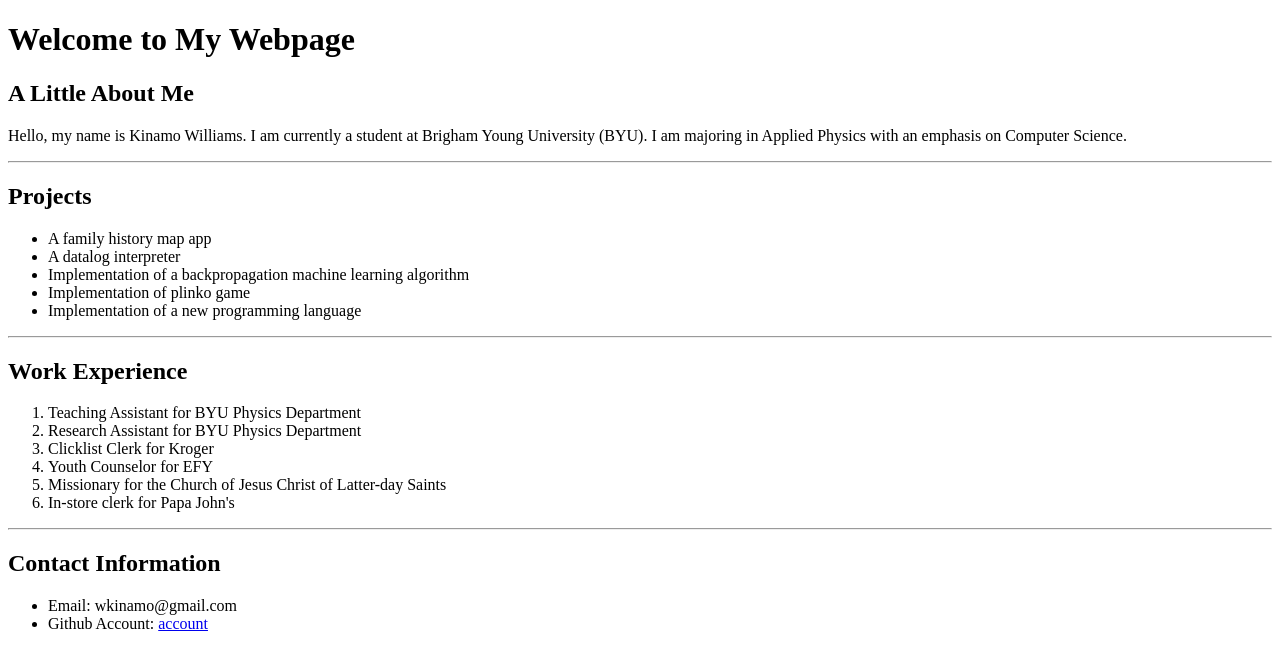
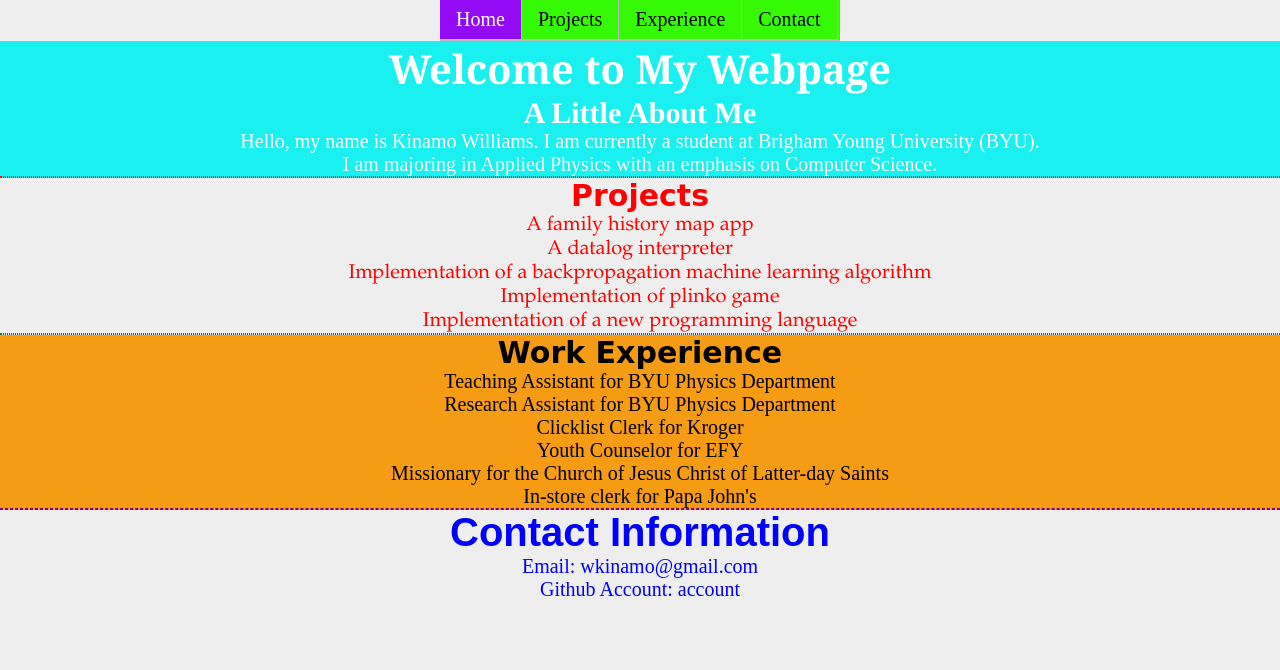
Before and after one commit to jahali25/portfolio, a plain HTML site: page index.html in a window 1280 px wide. Drawn offline with Linux system fonts and the light colour scheme.

Commit message:
Added a css file and a menu to my website

```diff
--- a/index.html
+++ b/index.html
@@ -2,17 +2,32 @@
 <html lang="en">
  <head><meta charset="UTF-8">
    <title>Kinamo's Portfolio</title>
+   <link rel="stylesheet" href="styles.css"/>
  </head>
  <body>
+   <div id="navbar">
+     <ul class="menu">
+       <li><a class="active-page" href="#home">Home</a></li>
+       <li><a href="#Projects">Projects</a></li>
+       <li><a href='#Experience'>Experience</a></li>
+       <li><a href="#Contact">Contact</a></li>
+     </ul>
+   </div>
+
+   <div class="intro">
      <h1>Welcome to My Webpage</h1>
      <h2>A Little About Me</h2>
 
      <p>Hello, my name is Kinamo Williams. I am currently a student at Brigham
-   Young University (BYU). I am majoring in Applied Physics with an emphasis on
+     Young University (BYU).</br> I am majoring in Applied Physics with an emphasis on
      Computer Science.</p>
 
      <hr/>
+   </div>
 
+
+
+   <div class="projects">
      <h2>Projects</h2>
 
      <ul>
@@ -21,11 +36,11 @@
        <li>Implementation of a backpropagation machine learning algorithm</li>
        <li>Implementation of plinko game</li>
        <li>Implementation of a new programming language</li>
+     </ul>
+     <hr/>
+   </div>
 
-   </ul>
-
-   <hr/>
-
+   <div class="experience">
      <h2>Work Experience</h2>
 
      <ol>
@@ -38,9 +53,10 @@
      </ol>
 
      <hr/>
-   <h2>Contact Information</h2>
+   </div>
+   <h2 id='contact'>Contact Information</h2>
 
-   <ul>
+   <ul id='contact-list'>
      <li>Email: wkinamo@gmail.com</li>
      <li>Github Account: <a href='https://github.com/jahali25'>account</a></li>
 
--- /dev/null
+++ b/styles.css
@@ -0,0 +1,130 @@
+* {
+  margin: 0;
+  padding: 0;
+  box-sizing: border-box;
+}
+
+body {
+  font-size: 20px;
+  text-align: center;
+  background-color: #EEEEEE;
+}
+
+.menu {
+  list-style-type: none;
+  margin: 0 auto;
+  padding: 0;
+  /*width: 25%;*/
+  background-color: #36fa05; /*Light green */
+  border-bottom: 1px solid #bbb;
+  /*position: fixed;
+  height: 100%;
+  overflow: auto;*/
+  overflow: hidden;
+}
+#navbar {
+  text-align: center;
+  width: 31.25%;
+  margin: 0 auto;
+  background-color: #36fa05; /*Light green */
+  overflow: hidden;
+}
+.menu ul {
+  overflow: hidden;
+  border-bottom: 1px solid #bbb;
+  position: fixed;
+  top: 0;
+  width: 100%;
+}
+.menu li {
+  float: left;
+  border-right:1px solid #bbb;
+  border-bottom: 1px solid #bbb;
+}
+
+.menu li a {
+  display: block;
+  color: #000;
+  padding: 8px 16px;
+  text-decoration: none;
+}
+
+li a.active-page {
+  background-color: #930af5; /*purple*/
+  color: white;
+}
+
+li a:hover:not(.active-page) {
+  background-color: #AAA;
+  color: white;
+}
+
+
+.intro {
+  clear: both;
+  background-color: #1af0f0;
+  color: #fff;
+}
+p.intro {
+  width: 50% auto;
+  display: inline;
+}
+h1 {
+  font-family: Georgia, serif;
+  font-weight: bold;
+}
+hr {
+  border: 1px dotted red;
+  border-radius: 1px;
+}
+#contact {
+  font-family: fantasy;
+  font-weight: bold;
+  font-size: 2em;
+  padding: 0;
+  margin: 0;
+  color: blue;
+}
+
+#contact-list {
+  font-family: 'Times New Roman', serif;
+  color: blue;
+}
+
+.projects {
+  color: red;
+  font-family: garamond, serif;
+}
+
+.projects hr {
+  border: 1px dotted green;
+}
+
+.projects li {
+  list-style-type: disc;
+}
+
+h2 {
+  font-family: cursive;
+}
+.experience p {
+  font-family: 'Courier New', monospace;
+}
+
+a {
+  text-decoration: none;
+}
+.experience {
+  background-color: #f59b14;
+}
+.experience hr {
+  border: 1px dashed purple;
+}
+.intro h2 {
+  font-family: times, serif;
+}
+ul.projects {
+  list-style-type: circle;
+  list-style-position: inside;
+  display: list-item;
+}
```
Lines whose indentation alone changed are shown as unchanged.
